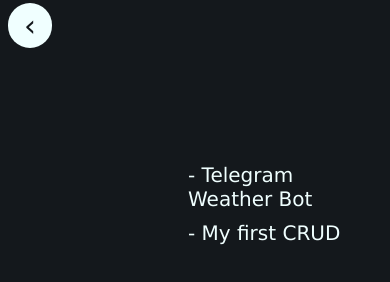
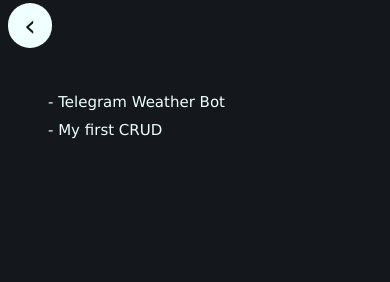
Before and after one commit to Andremzzr/aboutMe, a plain HTML site: page extra.html in a window 390 px wide. Drawn offline with Linux system fonts and the light colour scheme.

Commit message:
Update style2.css

```diff
--- a/style2.css
+++ b/style2.css
@@ -49,3 +49,20 @@ div.text {
     margin-left: auto;
     margin-right: auto;
 }
+
+@media only screen and (max-width: 640px) {
+
+    * {
+        font-size: 15px;
+    }
+
+    ul {
+        margin-left: 0px;
+        margin-top: 50px;
+        list-style: none;
+    }
+    div.text {
+        width: 100%;
+
+    }
+}
```
